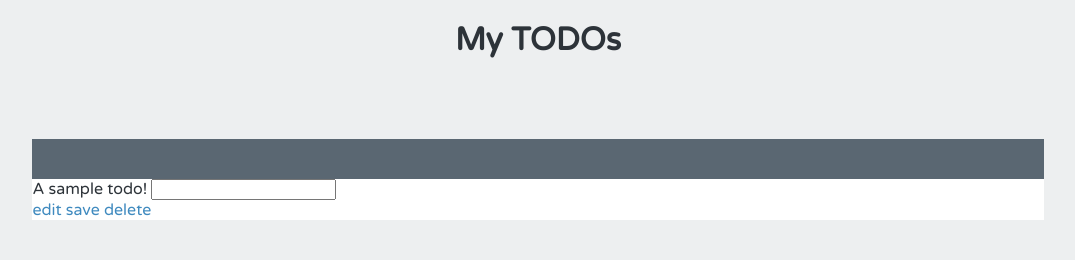
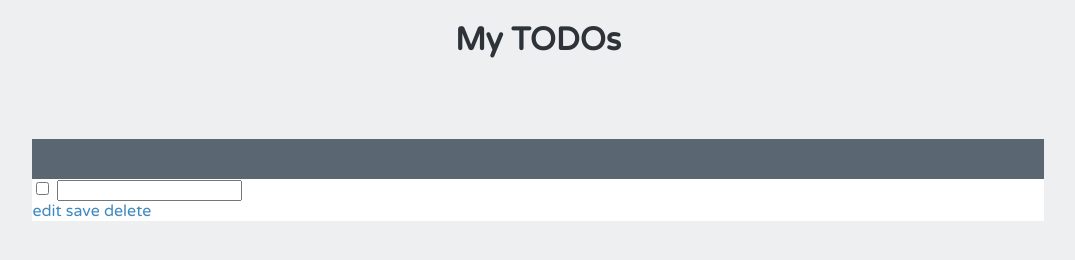
Before and after one commit to smarshy/camper-code, a plain HTML site: page todo_list/index.html in a window 1280 px wide. Shown: the whole page, without its empty margins (102-1177 px from the left). Drawn offline with Linux system fonts and the light colour scheme.

Commit message:
Adding data binding using model

```diff
--- a/todo_list/index.html
+++ b/todo_list/index.html
@@ -8,9 +8,9 @@
 <body ng-app="todoListApp">
    <h1>My TODOs</h1>
   <div ng-controller="mainCtrl" class="list">
-    <input type="checkbox"/>
-    <label class="editing-label">A sample todo!</label>
-    <input class="editing-label" type="text"/>
+    <input ng-model="todo.completed" type="checkbox"/>
+    <label class="editing-label">{{todo.name}}</label>
+    <input ng-model="todo.name" class="editing-label" type="text"/>
     <div class="actions">
       <a href="">edit</a>
       <a href="">save</a>
--- a/todo_list/main.css
+++ b/todo_list/main.css
@@ -54,9 +54,10 @@ a {
   .list .add {
     padding: 25px 0 27px 25px; }
 
-input[type="checkbox"] {
+/*input[type="checkbox"] {
     display:none;
 }
+*/
 input[type="checkbox"] + span {
     display:inline-block;
     width:19px;
```
